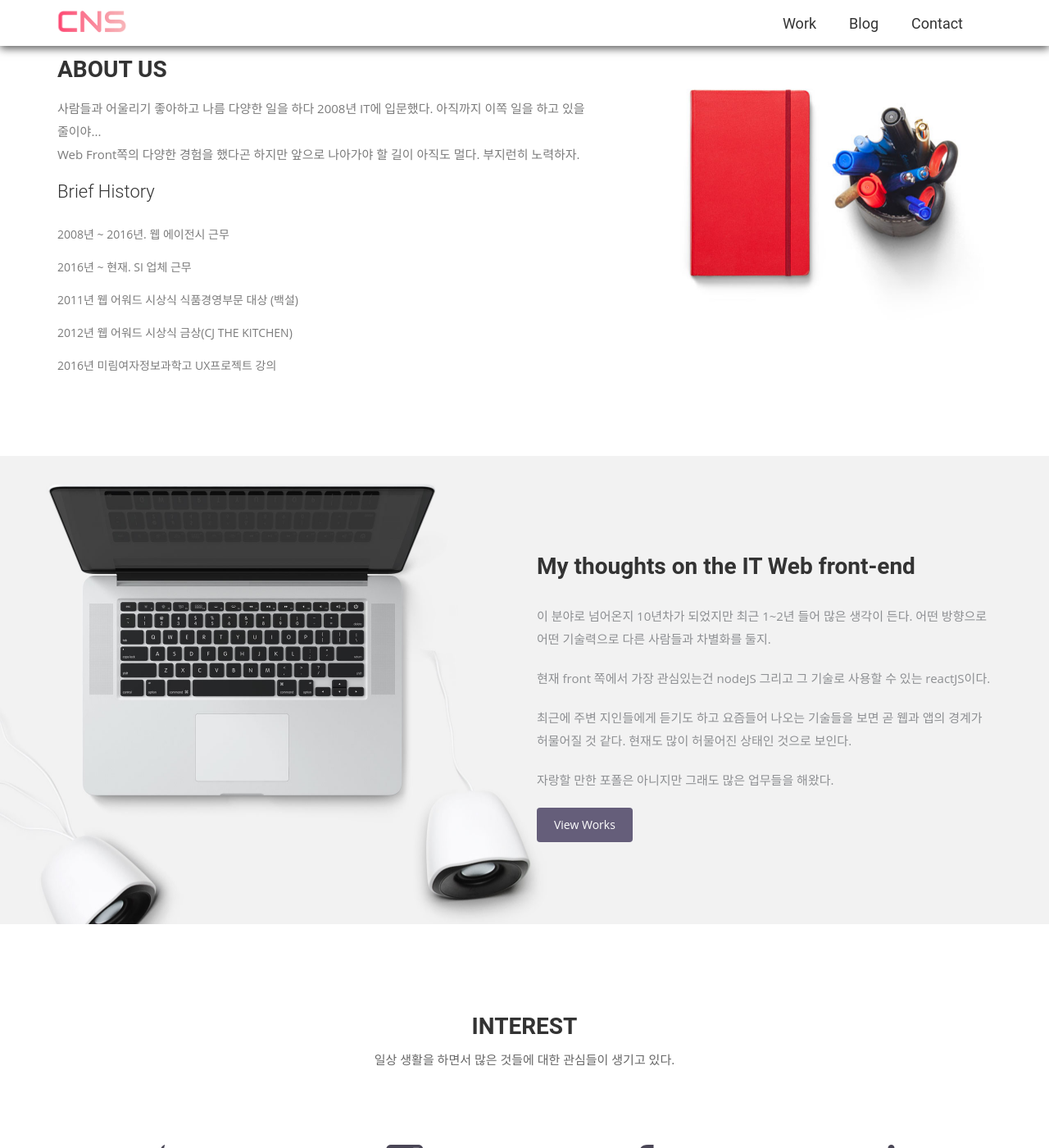
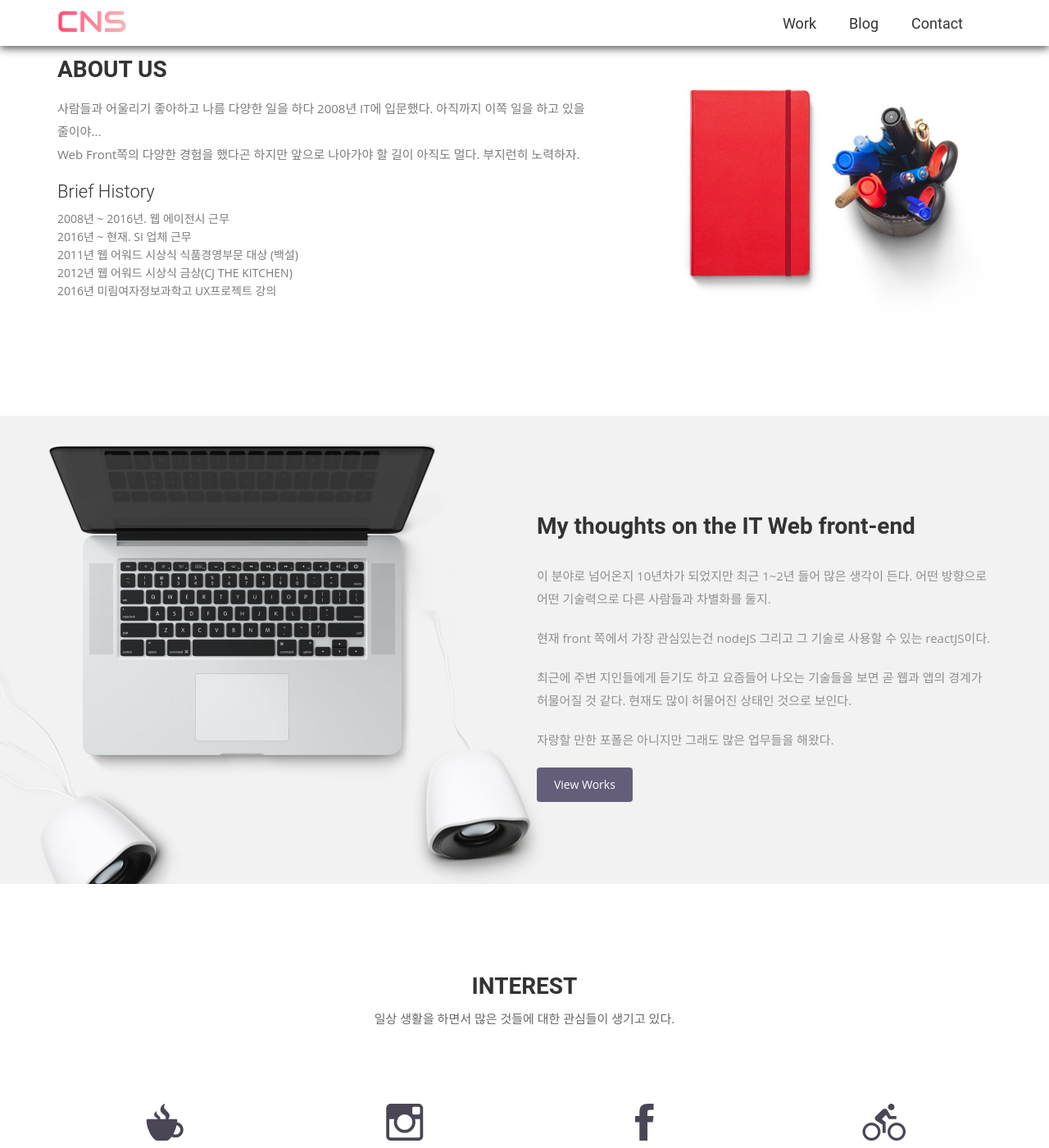
Before and after one commit to ldc84/.github.io, a Jekyll site: the page built from index.html, in a window 1280 px wide and 1400 px high, scrolled down 819 px. Shown: the whole window at 82% size. Built offline with Jekyll 4.4.1, drawn with Linux system fonts in a browser that asks for light colours; some web fonts are replaced.

Commit message:
index modify

```diff
--- a/css/airspace.css
+++ b/css/airspace.css
@@ -206,8 +206,7 @@ header .navbar-default .navbar-nav li a.active {
     margin: 0;
 }
 
-#intro .block p,
-#intro .block li {
+#intro .block p {
     color: #7B7B7B;
     padding-top: 20px;
 }
@@ -227,6 +226,10 @@ header .navbar-default .navbar-nav li a.active {
 #intro h3 {
     margin-top:20px;
     font-size:22px;
+}
+#intro .block li {
+    color: #7B7B7B;
+    line-height:22px;
 }
 
 
```
